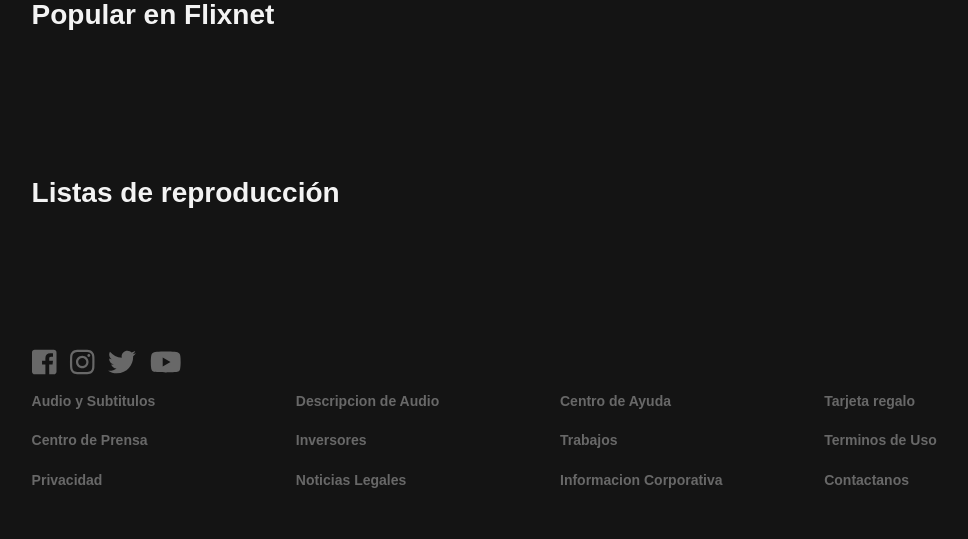
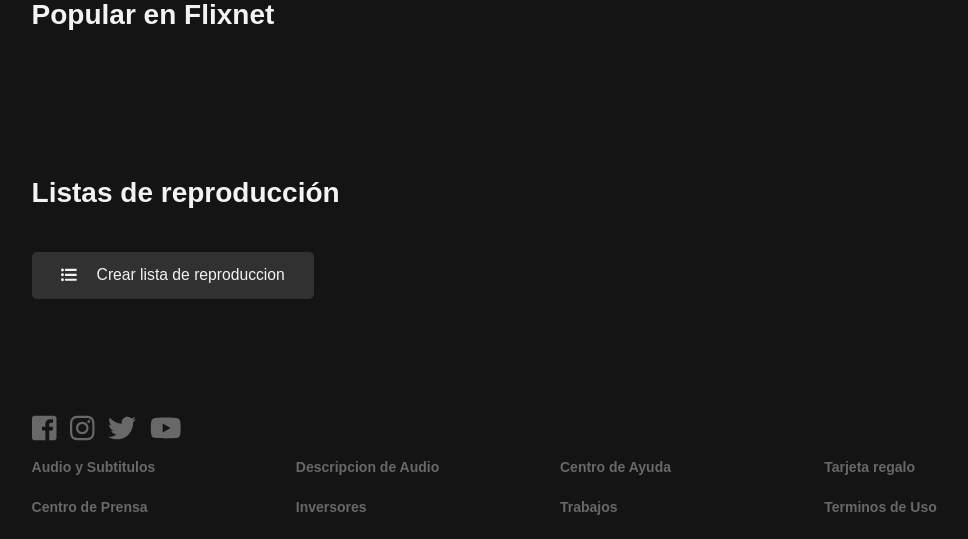
Before and after one commit to Zuliyaki/Reto1IABD, a Flask app: a page that uses templates/principal.html in a window 1280 px wide. Shown: the part 76-615 px from the top of the page, without its empty margins (26-994 px from the left). Run offline with Flask 3, Linux system fonts and the light colour scheme; data that the repository does not hold is empty; some libraries are stand-ins or nearby versions.

Commit message:
Añadido botón para crear listas

```diff
--- a/app.py
+++ b/app.py
@@ -1,4 +1,4 @@
-from flask import Flask, render_template, request, jsonify, redirect, url_for
+from flask import Flask, render_template, request, jsonify
 import connection  # Importa la función conectar_db desde database.py
 
 app = Flask(__name__)
@@ -33,7 +33,7 @@ def principal(user):
 
             dictListas[nombre_lista].append(nombre_pelicula.lower().replace(" ", "-"))
     except:
-        dictListas = {'No hay listas': [""]}
+        dictListas = {}
 
     # Peliculas
     cursorPeli = con.cursor()
@@ -49,22 +49,30 @@ def principal(user):
 # Abrir pagina web
 @app.route('/home/<user>/<pelicula>')
 def webPeli(user, pelicula):
-    user_name = user.title()
-    archivo = pelicula
-    palabras = pelicula.split("-")  # Dividir la cadena en palabras usando "-" como separador
-    texto_formateado = " ".join(palabra.lower().title() for palabra in palabras)
-    cursor = con.cursor()
-    cursor.execute("SELECT movieid, calificacionpromedio, reproducciones, sinopsis FROM cine.peliculas where titulo = %s", (texto_formateado,))
-    data = cursor.fetchall()
-    infoPeli = {
-        'id': data[0][0],
-        'titulo': texto_formateado,
-        'valoracion': data[0][1],
-        'reproducciones': data[0][2],
-        'sinopsis': data[0][3],
-        'codaName': archivo
-    }
-    return render_template('pelicula.html', usuario = user_name, datos = infoPeli)
+
+    cursorPeli = con.cursor()
+    cursorPeli.execute("SELECT * FROM cine.peliculas order by movieid")
+    datosPeli = cursorPeli.fetchall()
+
+    if any(pelicula == peli[5] for peli in datosPeli):
+        user_name = user.title()
+        archivo = pelicula
+        palabras = pelicula.split("-")  # Dividir la cadena en palabras usando "-" como separador
+        texto_formateado = " ".join(palabra.lower().title() for palabra in palabras)
+        cursor = con.cursor()
+        cursor.execute("SELECT movieid, calificacionpromedio, reproducciones, sinopsis FROM cine.peliculas where titulo = %s", (texto_formateado,))
+        data = cursor.fetchall()
+        infoPeli = {
+            'id': data[0][0],
+            'titulo': texto_formateado,
+            'valoracion': data[0][1],
+            'reproducciones': data[0][2],
+            'sinopsis': data[0][3],
+            'codaName': archivo
+        }
+        return render_template('pelicula.html', usuario = user_name, datos = infoPeli)
+    else:
+        return render_template('pnf.html'), 404
 
 # Pedir pelicula
 @app.route('/getPeliId', methods = ['POST'])
@@ -92,8 +100,28 @@ def actualizar_reproducciones():
         con.rollback()
         return 'Error en la actualización: ' + str(e)
 
+@app.route('/agregar_lista', methods=['POST'])
+def agregar_lista():
+    nombre_lista = request.form.get('nombre')
+    usuario = request.form.get('usuario')
+
+    print(nombre_lista, usuario)
+
+    try:
+        cursor = con.cursor()
+        cursor.callproc("add_playlist", (usuario, nombre_lista))
+        con.commit()
+
+        print(f"La lista '{nombre_lista}' se ha agregado correctamente.")
+
+        return "OK", 200
+    except Exception as e:
+        print(e)
+        return "ERROR", 500
+
+
 @app.errorhandler(404)
-def page_not_found(error):
+def page_not_found():
     return render_template('pnf.html'), 404
 
 if __name__ == '__main__':
--- a/connection.py
+++ b/connection.py
@@ -6,7 +6,7 @@ def conectar_db():
             database="postgres",
             user="postgres",
             password="postgres",
-            host="192.168.22.35",
+            host="192.168.22.57",
             port="5432"
         )
         return conn
--- a/static/css/pelicula.css
+++ b/static/css/pelicula.css
@@ -168,7 +168,7 @@ header {
     margin-right: 1.25em;
     cursor: pointer;
     transition: .3s ease all;
-    font-size: 1.12em;
+    font: 400 1.12em sans-serif;
 }
 
 .main-container .boton:hover {
--- a/static/css/principal.css
+++ b/static/css/principal.css
@@ -163,6 +163,23 @@ header {
     border-radius: 2px;
 }
 
+.main-container .boton {
+    background: rgba(78, 78, 78, 0.5);
+    border: none;
+    border-radius: 0.31em;
+    padding: 0.93em 1.87em;
+    color: var(--light);
+    margin-right: 1.25em;
+    cursor: pointer;
+    transition: .3s ease all;
+    font: 500 1.12em sans-serif;
+}
+
+.main-container .boton:hover {
+    background: rgba(255, 255, 255, 0.8);;
+    color: var(--primary);
+}
+
 /* LINKS */
 .link {
     padding: 5%;
--- a/templates/principal.html
+++ b/templates/principal.html
@@ -12,6 +12,7 @@
       type="image/x-icon"
       href="{{ url_for('static', filename = 'resources/icon/icon.ico')}}"
     />
+    <script src="https://code.jquery.com/jquery-3.6.0.min.js"></script>
     <meta name="viewport" content="width=device-width, initial-scale=1" />
     <script
       defer
@@ -45,24 +46,6 @@
           });
         });
       });
-
-      var userName = $("#title").text();
-
-      $.ajax({
-        url: "/actualizarReproducciones",
-        type: "POST",
-        data: {
-          titulo: tituloPeli,
-        },
-        success: function (response) {
-          // Actualiza el valor mostrado en la página
-          $("#reproducciones").text(response);
-        },
-        error: function (error) {
-          // Lógica para manejar errores
-          alert("Error en la actualización: " + error);
-        },
-      });
     </script>
   </head>
   <body>
@@ -89,7 +72,7 @@
           <div class="sub-nav-box">
             <a href="/">
               <i class="fas fa-user sub-nav-logo"></i>
-              <a href="/">{{usuario}}</a>
+              <a href="/" id="user">{{usuario}}</a>
             </a>
           </div>
         </nav>
@@ -119,7 +102,7 @@
         <div class="location" id="listas">
           <br />
           <h1>Listas de reproducción</h1>
-          {% for lista, peliculas in listas.items() %}
+          {% if listas %} {% for lista, peliculas in listas.items() %}
           <h2>{{lista}}</h2>
           <div class="box">
             {% for peli in peliculas %}
@@ -135,6 +118,26 @@
             {% endfor %}
           </div>
           {% endfor %}
+          <br />
+          <br />
+          <button
+            type="button"
+            role="button"
+            class="boton"
+            onclick="createplaylist()"
+          >
+            <i class="fas fa-list-ul" style="margin-right: 20px"></i>Nueva lista
+            de reproduccion</button
+          >{% else %} <br />
+          <button
+            type="button"
+            role="button"
+            class="boton"
+            onclick="createplaylist()"
+          >
+            <i class="fas fa-list-ul" style="margin-right: 20px"></i>Crear lista
+            de reproduccion</button
+          >{% endif %}
         </div>
       </section>
       <!-- END OF MAIN CONTAINER -->
@@ -172,5 +175,42 @@
         <p>Unai Bonilla & Unai Zuluaga &copy 2023</p>
       </footer>
     </div>
+    <script>
+      function createplaylist() {
+        var nombreLista = prompt(
+          "Introduce el nombre de la lista de reproducción:"
+        );
+        var userNombre = $("#user").text();
+
+        if (nombreLista !== null && nombreLista !== "") {
+          var xhr = new XMLHttpRequest();
+          var url = "/agregar_lista"; // Reemplaza con la URL correcta de tu servidor Python
+
+          // Crear un objeto FormData para enviar los datos
+          var formData = new FormData();
+          formData.append("nombre", nombreLista);
+          formData.append("usuario", userNombre);
+
+          xhr.open("POST", url, true);
+
+          xhr.onreadystatechange = function () {
+            if (xhr.readyState === 4) {
+              if (xhr.status === 200) {
+                // La solicitud se completó con éxito
+                alert("Lista de reproducción agregada con éxito.");
+              } else {
+                // Ocurrió un error en la solicitud
+                alert("Error al agregar la lista de reproducción.");
+              }
+            }
+          };
+
+          // Enviar la solicitud con el objeto FormData
+          xhr.send(formData);
+        } else {
+          alert("Creación de lista de reproducción cancelada.");
+        }
+      }
+    </script>
   </body>
 </html>
```
